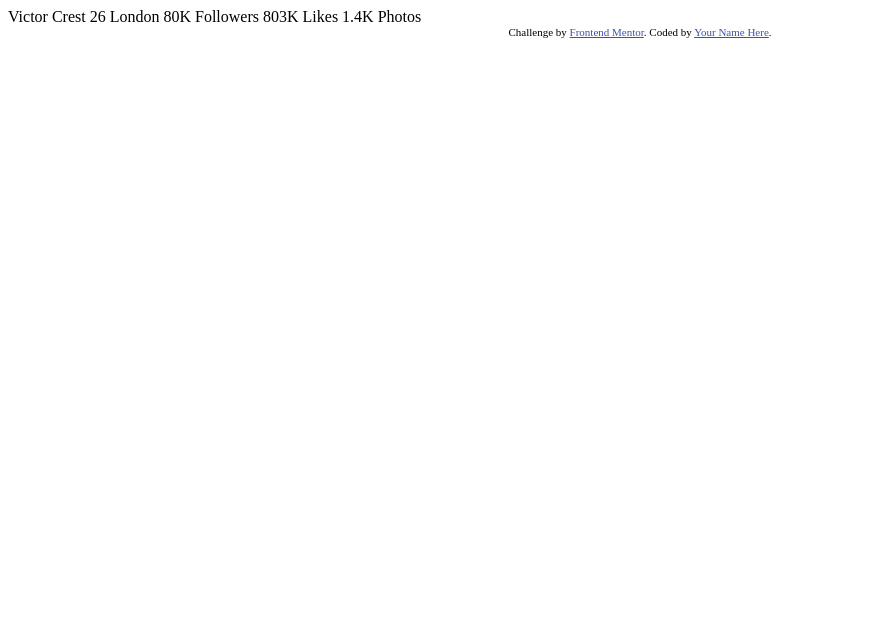
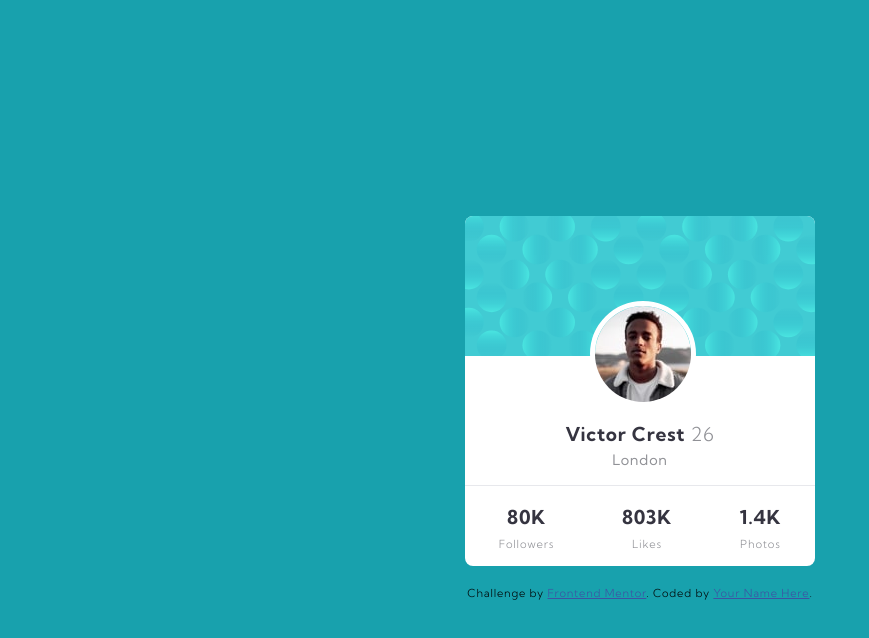
Before and after one commit to h415232/profile-card-component-main, a plain HTML site: page index.html in a window 1280 px wide. Shown: the whole page, without its empty margins (0-869 px from the left). Drawn offline with Linux system fonts and the light colour scheme.

Commit message:
Initial Solution

```diff
--- a/css/style.css
+++ b/css/style.css
@@ -1,3 +1,113 @@
 /* TAG SELECTORS */
 
+body {
+    display : flex;
+    align-items : center;
+    justify-content : center;
+    height : 100vh;
+    flex-direction: column;
+    overflow-x : hidden;
+    background-color: #18A1AD;
+    font-family: 'Kumbh Sans', sans-serif;
+    font-size: 1.2rem;
+    font-weight: 300;
+    letter-spacing: 0.05rem;
+    color: #909196;
+}
+
+p{
+    margin: 0;
+}
+
+
+.card {
+    background-color: white;
+    width: 21.875rem;
+    height: 21.875rem;
+    border-radius: 0.5rem;
+}
+
+/* Card Banner */
+.card-banner {
+    width: 21.875rem;
+}
+
+.card-banner-img {
+    display: block;
+    border-radius: 0.5rem 0.5rem 0 0;
+}
+
+/* Profile Pic */
+
+.card-profile-img {
+    border-radius: 100%;
+    display: inline-block;
+    position: relative;
+    bottom: 55px;
+    left: 125px;
+    border: 5px solid white;
+}
+
+/* Profile Info */
+.card-profile-info {
+    display: flex;
+    align-items: center;
+    justify-content: center;
+    position: relative;
+    text-align: center;
+    bottom: 45px;
+}
+
+/* Profile Info Text */
+.text-bd {
+    font-weight: 700;
+    color: #353440;
+}
+
+.text-sub {
+    font-size: 0.9rem;
+    font-weight: 400;
+}
+
+/* Horizontal Line Style*/
+.hr-line {
+    position: relative;
+    bottom: 40px;
+    background-color: #e7e8ec;
+    height: 1px;
+    border: none;
+}
+
+/* Profile Statistics */
+.card-profile-stat {
+    display: flex;
+    flex-direction: row;
+    align-items: center;
+    justify-content: space-around;
+    position: relative;
+    bottom: 30px;
+}
+
+/* Profile Statistics Text */
+
+.text-stat-sub {
+    font-size: 0.7rem;
+}
+
+.card-profile-stat-item {
+    text-align: center;
+}
+
+
 /* CLASS SELECTORS */
+
+.attribution {
+    margin-top: 20px;
+    font-size: 11px;
+    text-align: center;
+    color: black;
+}
+
+.attribution a {
+    color: hsl(228, 45%, 44%);
+}
--- a/index.html
+++ b/index.html
@@ -3,30 +3,55 @@
 <head>
   <meta charset="UTF-8">
   <meta name="viewport" content="width=device-width, initial-scale=1.0"> <!-- displays site properly based on user's device -->
-
+  <link rel="preconnect" href="https://fonts.googleapis.com">
+  <link rel="preconnect" href="https://fonts.gstatic.com" crossorigin>
+  <link href="https://fonts.googleapis.com/css2?family=Kumbh+Sans:wght@100;200;300;400;500;600;700;800;900&display=swap" rel="stylesheet">
+  <link rel="stylesheet" href="css/style.css">
   <link rel="icon" type="image/png" sizes="32x32" href="./images/favicon-32x32.png">
-
   <title>Frontend Mentor | Profile card component</title>
-
-  <!-- Feel free to remove these styles or customise in your own stylesheet 👍 -->
-  <style>
-    .attribution { font-size: 11px; text-align: center; }
-    .attribution a { color: hsl(228, 45%, 44%); }
-  </style>
 </head>
 <body>
-  Victor Crest
-  26
-  London
-
-  80K
-  Followers
-
-  803K
-  Likes
-
-  1.4K
-  Photos
+  <div class="main" role="main">
+    <div class="card">
+      <div class="card-banner">
+        <img class="card-banner-img" src="images/bg-pattern-card.svg" alt="profile-banner">
+      </div>
+      <div class="card-profile-pic">
+        <img class="card-profile-img" src="images/image-victor.jpg" alt="profile-pic">
+      </div>
+      <div class="card-profile-info">
+        <p>
+          <span class="text-bd">Victor Crest</span> 26
+          <br>
+          <span class="text-sub">London</span>
+        </p>
+      </div>
+      <hr class="hr-line">
+      <div class="card-profile-stat">
+        <div class="card-profile-stat-item">
+          <p>
+            <span class="text-bd">80K</span>
+            <br>
+            <span class="text-stat-sub">Followers</span>
+          </p>
+        </div>
+        <div class="card-profile-stat-item">
+          <p>
+            <span class="text-bd">803K</span>
+            <br>
+            <span class="text-stat-sub">Likes</span>
+          </p>
+        </div>
+        <div class="card-profile-stat-item">
+          <p>
+            <span class="text-bd">1.4K</span>
+            <br>
+            <span class="text-stat-sub">Photos</span>
+          </p>
+        </div>
+      </div>
+    </div>
+  </div>
   <div class="attribution">
     Challenge by <a href="https://www.frontendmentor.io?ref=challenge" target="_blank">Frontend Mentor</a>.
     Coded by <a href="#">Your Name Here</a>.
```
